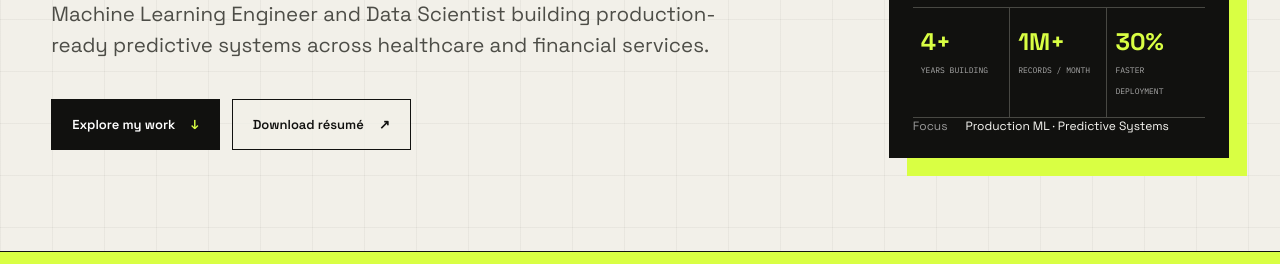
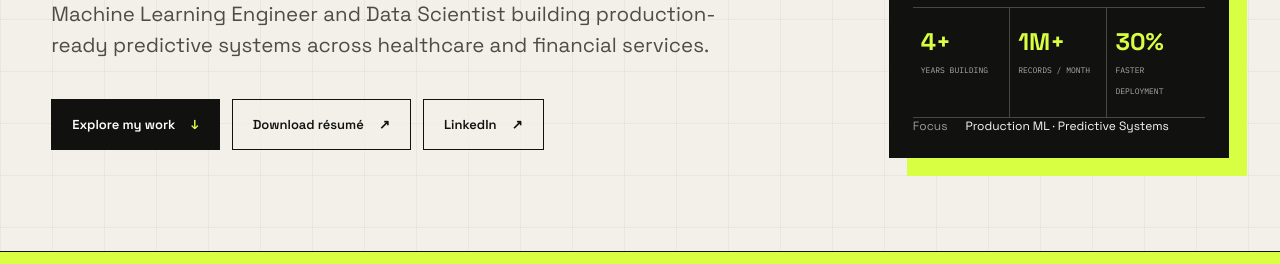
Before and after one commit to Gowtham-Scientist/gowtham-scientist.github.io, a plain HTML site: page index.html in a window 1280 px wide. Shown: the part 531-795 px from the top of the page. Drawn offline with Linux system fonts and the light colour scheme.

Commit message:
Add LinkedIn hero button

```diff
--- a/index.html
+++ b/index.html
@@ -29,7 +29,7 @@
         <p class="eyebrow"><span class="pulse"></span> Available for high-impact ML opportunities</p>
         <h1>I turn complex data into <em>decisions</em> that move.</h1>
         <p class="hero-lede">Machine Learning Engineer and Data Scientist building production-ready predictive systems across healthcare and financial services.</p>
-        <div class="hero-actions"><a class="button primary" href="#work">Explore my work <span>↓</span></a><a class="button secondary" href="Gowtham_K_Resume.pdf" download>Download résumé <span>↗</span></a></div>
+        <div class="hero-actions"><a class="button primary" href="#work">Explore my work <span>↓</span></a><a class="button secondary" href="Gowtham_K_Resume.pdf" download>Download résumé <span>↗</span></a><a class="button secondary" href="https://www.linkedin.com/in/gowtham512/" target="_blank" rel="noreferrer">LinkedIn <span>↗</span></a></div>
       </div>
       <aside class="signal-card" aria-label="Professional impact summary">
         <div class="signal-top"><span>IMPACT SIGNAL</span><span class="live">● LIVE</span></div>
```
